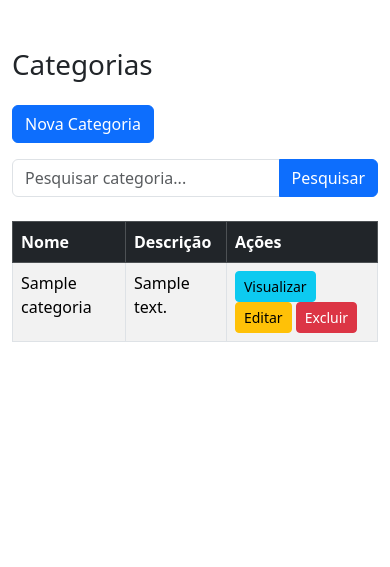
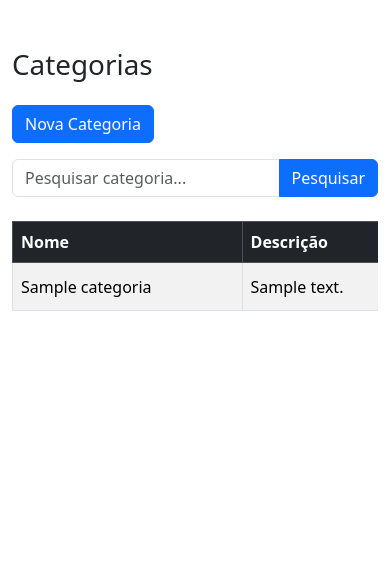
Before and after one commit to Rafael-de-Brito-Lemes/ProjetoFinal_PoloRosariodoSul_RafaeldeBritoLemes, a Node server app: page /categoria/lst in a window 390 px wide. Shown: the part 56-623 px from the top of the page. Run offline with Node 20, Linux system fonts and the light colour scheme; tables that the repository leaves empty hold one stand-in row (values such as "Sample post"); some libraries are stand-ins or nearby versions.

Commit message:
Melhora responsividade das tabelas nas listagens

```diff
--- a/views/categoria/lst.ejs
+++ b/views/categoria/lst.ejs
@@ -69,7 +69,8 @@
 
         <% if (categorias.length> 0) { %>
 
-            <table class="table table-striped table-bordered">
+            <div class="table-responsive">
+                <table class="table table-striped table-bordered align-middle" style="min-width: 750px;">
 
                     <thead class="table-dark">
                         <tr>
@@ -109,6 +110,8 @@
 
                 </table>
 
+            </div>
+
             <% } else { %>
 
                 <div class="alert alert-info">
--- a/views/fornecedor/lst.ejs
+++ b/views/fornecedor/lst.ejs
@@ -71,7 +71,8 @@
 
         <% if (fornecedores.length> 0) { %>
 
-            <table class="table table-striped table-bordered">
+            <div class="table-responsive">
+                <table class="table table-striped table-bordered align-middle" style="min-width: 750px;">
 
                     <thead class="table-dark">
                         <tr>
@@ -121,6 +122,8 @@
 
                 </table>
 
+            </div>
+
             <% } else { %>
 
                 <div class="alert alert-info">
--- a/views/instrumento/lst.ejs
+++ b/views/instrumento/lst.ejs
@@ -71,7 +71,9 @@
 
         <% if (instrumentos.length> 0) { %>
 
-            <table class="table table-striped table-bordered">
+            <div class="table-responsive">
+
+                <table class="table table-striped table-bordered align-middle" style="min-width: 750px;">
 
                     <thead class="table-dark">
                         <tr>
@@ -120,6 +122,8 @@
 
                 </table>
 
+            </div>
+
             <% } else { %>
 
                 <div class="alert alert-info">
```
Lines whose indentation alone changed are shown as unchanged.
